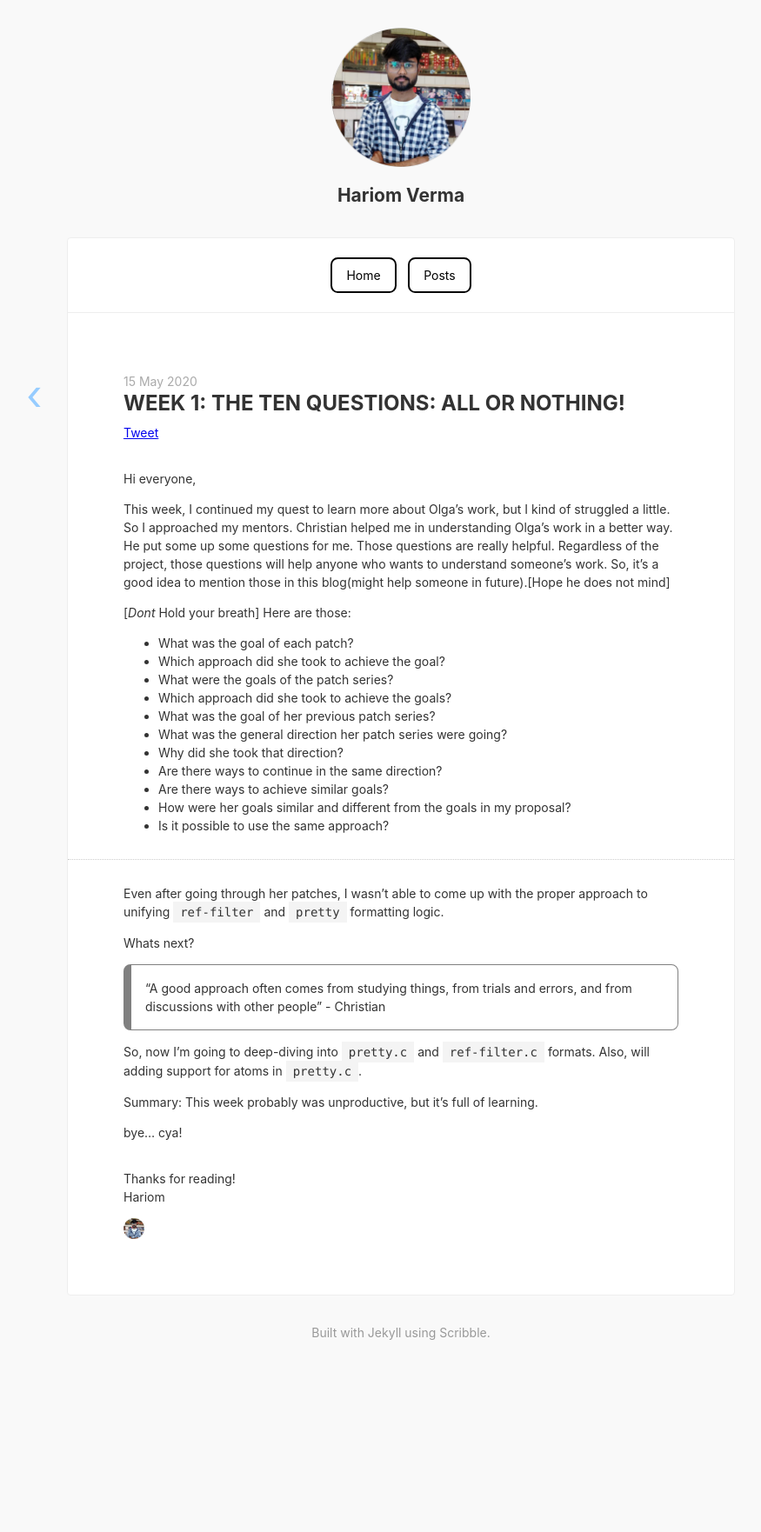
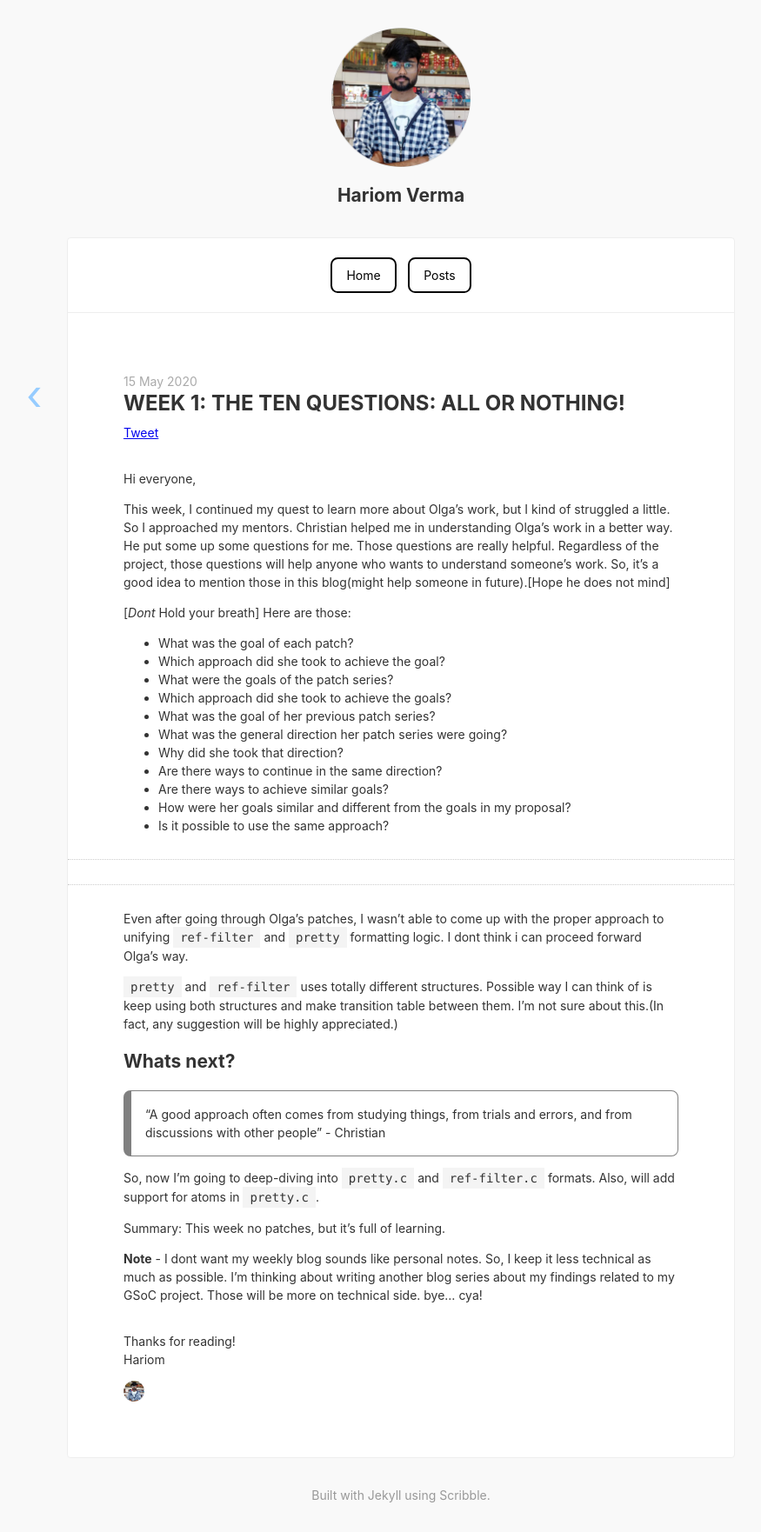
Before and after one commit to harry-hov/blogs, a Jekyll site: the page built from _posts/2020-05-15-week1-the-ten-questions.md, in a window 1280 px wide. Shown: the whole page at 87% size, without its empty margins (179-1054 px from the left). Built offline with Jekyll 4.4.1, drawn with Linux system fonts in a browser that asks for light colours; comment, search, counter and statistics services are not loaded; before the commit the page ends 1575 px from its top, so only the background shows below that.

Commit message:
Update 2020-05-15-week1-the-ten-questions.md

```diff
--- a/_posts/2020-05-15-week1-the-ten-questions.md
+++ b/_posts/2020-05-15-week1-the-ten-questions.md
@@ -24,18 +24,22 @@ So, it's a good idea to mention those in this blog(might help someone in future)
 - Is it possible to use the same approach?
 
 ---
+---
 
-Even after going through her patches, I wasn't able to come up with the proper approach to unifying  `ref-filter` and `pretty` formatting logic.
+Even after going through Olga's patches, I wasn't able to come up with the proper approach to unifying  `ref-filter` and `pretty` formatting logic. I dont think i can proceed forward Olga's way.
 
-Whats next?
+`pretty` and `ref-filter` uses totally different structures. Possible way I can think of is keep using both structures and make transition table between them. I'm not sure about this.(In fact, any suggestion will be highly appreciated.)
+
+## Whats next?
 
 "A good approach often comes from studying things, from trials and
 errors, and from discussions with other people" -  Christian
 {:.info-box}
 
 So, now I'm going to deep-diving into `pretty.c` and `ref-filter.c` formats.
-Also, will adding support for atoms in `pretty.c`.
+Also, will add support for atoms in `pretty.c`.
 
-Summary: This week probably was unproductive, but it's full of learning.
+Summary: This week no patches, but it's full of learning.
 
+**Note** - I dont want my weekly blog sounds like personal notes. So, I keep it less technical as much as possible. I'm thinking about writing another blog series about my findings related to my GSoC project. Those will be more on technical side.
 bye... cya!
```
